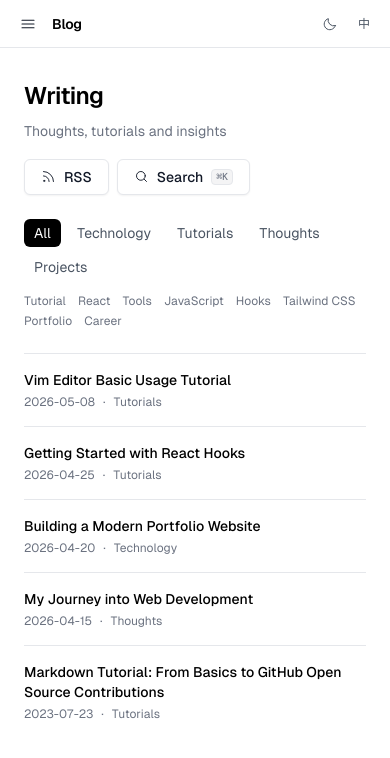
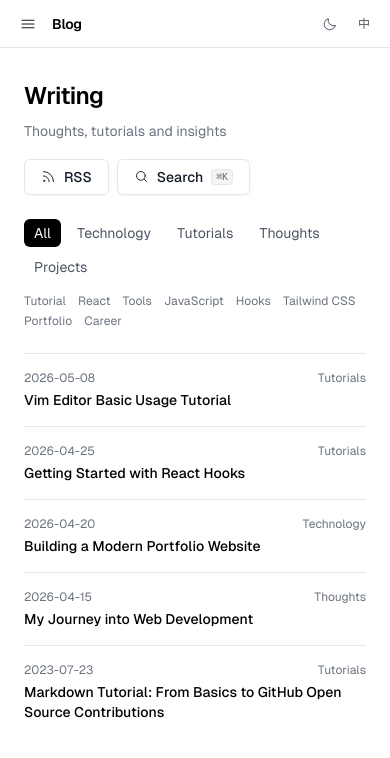
Before and after one commit to duan-deqing/duan-deqing.github.io, a React (Vite) app: page /blog in a window 390 px wide. Shown: the top 758 px of the page. Built offline with nearby package versions, Linux system fonts and the light colour scheme.

Commit message:
fix: 修正博客搜索输入法与移动端列表

```diff
--- a/src/components/blog/SearchDialog.jsx
+++ b/src/components/blog/SearchDialog.jsx
@@ -48,6 +48,8 @@ export default function SearchDialog({ open, posts, onClose, t }) {
           value={query}
           onChange={(event) => setQuery(event.target.value)}
           onKeyDown={(event) => {
+            // 输入法组合期间（中文/日文候选）方向键与 Enter 属于 IME，不触发列表导航
+            if (event.nativeEvent?.isComposing || event.keyCode === 229) return
             if (event.key === 'ArrowDown') {
               event.preventDefault()
               setActiveIndex((value) => Math.min(value + 1, Math.max(results.length - 1, 0)))
@@ -63,7 +65,10 @@ export default function SearchDialog({ open, posts, onClose, t }) {
           className="h-9 w-full bg-transparent text-sm text-ink outline-none placeholder:text-muted"
           aria-label={t({ en: 'Search posts', zh: '搜索文章' })}
         />
-        <kbd className="rounded border border-line bg-subtle px-1.5 py-0.5 text-[11px] text-muted">
+        <kbd
+          aria-hidden="true"
+          className="rounded border border-line bg-subtle px-1.5 py-0.5 text-[11px] text-muted"
+        >
           ESC
         </kbd>
       </div>
--- a/src/components/blog/WritingList.jsx
+++ b/src/components/blog/WritingList.jsx
@@ -39,17 +39,18 @@ export default function WritingList({ groups, t }) {
                 <time dateTime={post.date}>{formatDate(post.date, t)}</time>
               </td>
               <th scope="row" className="py-4 text-left align-baseline font-normal">
+                <div className="mb-1 flex justify-between gap-2 md:hidden">
+                  <time dateTime={post.date} className="text-xs text-muted">
+                    {formatDate(post.date, t)}
+                  </time>
+                  <span className="text-xs text-muted">{categoryLabel(post.category, t)}</span>
+                </div>
                 <Link
                   to={`/blog/${post.slug}`}
                   className="font-medium text-heading transition-colors after:absolute after:inset-0 hover:text-accent"
                 >
                   {t(post.title)}
                 </Link>
-                <div className="mt-1 flex flex-wrap gap-2 text-xs text-muted md:hidden">
-                  <time dateTime={post.date}>{formatDate(post.date, t)}</time>
-                  <span aria-hidden="true">·</span>
-                  <span>{categoryLabel(post.category, t)}</span>
-                </div>
               </th>
               <td className="hidden py-4 pl-4 text-right align-baseline text-muted md:table-cell">
                 {categoryLabel(post.category, t)}
--- a/src/pages/BlogPage.jsx
+++ b/src/pages/BlogPage.jsx
@@ -16,6 +16,7 @@ import { RssIcon, SearchIcon } from '../components/site/icons'
 export default function BlogPage() {
   const { lang, t } = useLanguage()
   const [posts, setPosts] = useState([])
+  const [failed, setFailed] = useState(false)
   const [loading, setLoading] = useState(true)
   const [category, setCategory] = useState('all')
   const [tag, setTag] = useState(null)
@@ -23,6 +24,7 @@ export default function BlogPage() {
 
   useEffect(() => {
     let cancelled = false
+    setFailed(false)
     setLoading(true)
     getAllPosts(lang)
       .then((value) => {
@@ -30,6 +32,7 @@ export default function BlogPage() {
       })
       .catch((error) => {
         console.error('[BlogPage] Failed to load posts:', error)
+        if (!cancelled) setFailed(true)
       })
       .finally(() => {
         if (!cancelled) setLoading(false)
@@ -53,6 +56,10 @@ export default function BlogPage() {
   const tags = useMemo(() => collectTags(posts), [posts])
   const filtered = useMemo(() => filterPosts(posts, { category, tag }), [posts, category, tag])
   const groups = useMemo(() => groupPostsByYear(filtered), [filtered])
+
+  useEffect(() => {
+    if (tag && !tags.includes(tag)) setTag(null)
+  }, [tag, tags])
 
   return (
     <div className="mx-auto w-full max-w-3xl">
@@ -80,7 +87,10 @@ export default function BlogPage() {
             <Button variant="outline" onClick={() => setSearchOpen(true)}>
               <SearchIcon size={15} />
               {t({ en: 'Search', zh: '搜索' })}
-              <kbd className="rounded border border-line bg-subtle px-1 text-[10px] text-muted">
+              <kbd
+                aria-hidden="true"
+                className="rounded border border-line bg-subtle px-1 text-[10px] text-muted"
+              >
                 ⌘K
               </kbd>
             </Button>
@@ -98,7 +108,15 @@ export default function BlogPage() {
         t={t}
       />
 
-      {loading ? <WritingRowSkeleton /> : <WritingList groups={groups} t={t} />}
+      {loading ? (
+        <WritingRowSkeleton />
+      ) : failed ? (
+        <p className="py-8 text-sm text-muted">
+          {t({ en: 'Unable to load posts.', zh: '文章加载失败。' })}
+        </p>
+      ) : (
+        <WritingList groups={groups} t={t} />
+      )}
 
       <SearchDialog open={searchOpen} posts={posts} onClose={() => setSearchOpen(false)} t={t} />
     </div>
```
